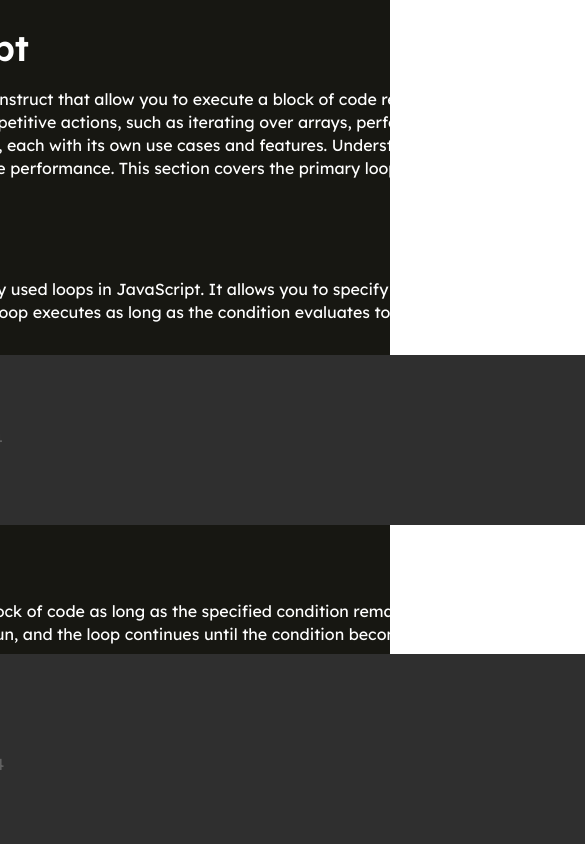
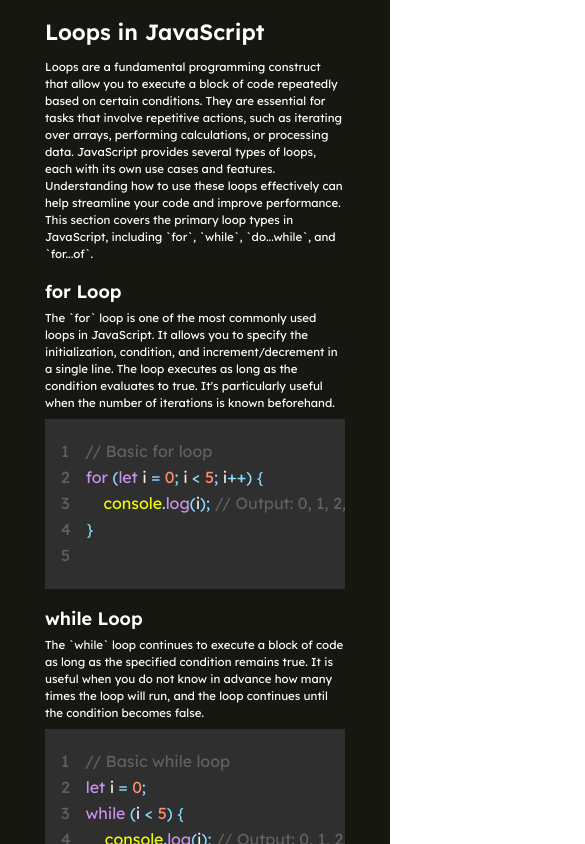
Before and after one commit to AayushMainali-Github/programming-mastery-js, a React (Create React App) app: page /loops in a window 390 px wide. Shown: the top 844 px of the page, 585 px wide, since content can reach past the window. Built offline with nearby package versions, Linux system fonts and the light colour scheme.

Commit message:
Responsive

```diff
--- a/src/index.css
+++ b/src/index.css
@@ -67,3 +67,99 @@
   font-size: 20px;
   font-weight: 600;
 }
+
+@media screen and (max-width: 1200px) {
+  .screenSubContainer {
+    width: 750px;
+  }
+}
+@media screen and (max-width: 850px) {
+  .screenSubContainer {
+    width: 500px;
+  }
+  .header {
+    font-size: 28px;
+    margin: 20px 0 15px;
+  }
+  .description {
+    margin: 4px 0;
+    font-size: 14px;
+    line-height: 21px;
+  }
+  img {
+    display: none;
+  }
+
+  .subHeader {
+    color: white;
+    font-size: 22px;
+    font-weight: 600;
+    margin: 24px 0 8px;
+  }
+  .list {
+    color: white;
+    margin: 4px 0;
+  }
+  .list > li {
+    margin: 6.5px 0;
+    font-size: 14px;
+    line-height: 20px;
+  }
+  .bottom {
+    display: flex;
+    flex-direction: row;
+    justify-content: space-between;
+    margin: 30px 0;
+  }
+  .bottom > .button {
+    border: 2px solid white;
+    padding: 7px 18px;
+    border-radius: 6px;
+    font-size: 17px;
+  }
+}
+@media screen and (max-width: 550px) {
+  .screenSubContainer {
+    width: 300px;
+  }
+  .header {
+    font-size: 22px;
+    margin: 18px 0 12px;
+  }
+  .description {
+    margin: 4px 0;
+    font-size: 11.5px;
+    line-height: 17px;
+  }
+  img {
+    display: none;
+  }
+
+  .subHeader {
+    color: white;
+    font-size: 18px;
+    font-weight: 600;
+    margin: 18px 0 6px;
+  }
+  .list {
+    color: white;
+    margin: 4px 0;
+  }
+  .list > li {
+    margin: 4.5px 0;
+    font-size: 11.5px;
+    line-height: 20px;
+  }
+  .bottom {
+    display: flex;
+    flex-direction: row;
+    justify-content: space-between;
+    margin: 30px 0;
+  }
+  .bottom > .button {
+    border: 1px solid white;
+    padding: 4px 12px;
+    border-radius: 6px;
+    font-size: 12px;
+  }
+}
```
